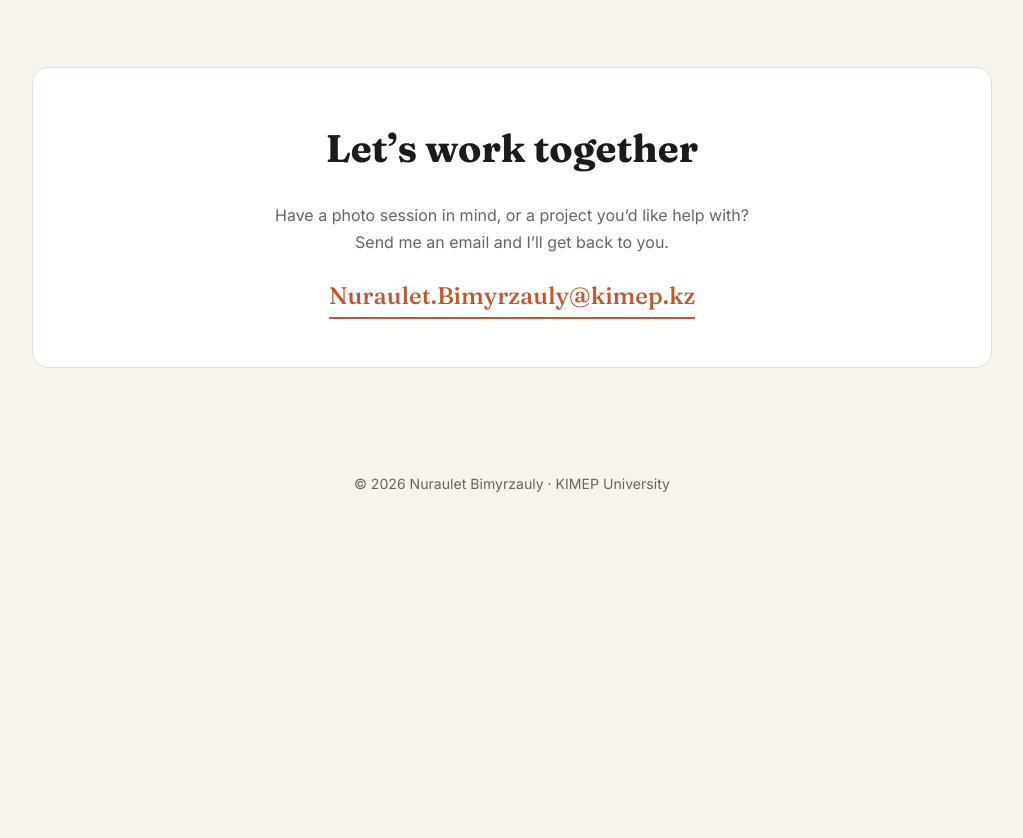
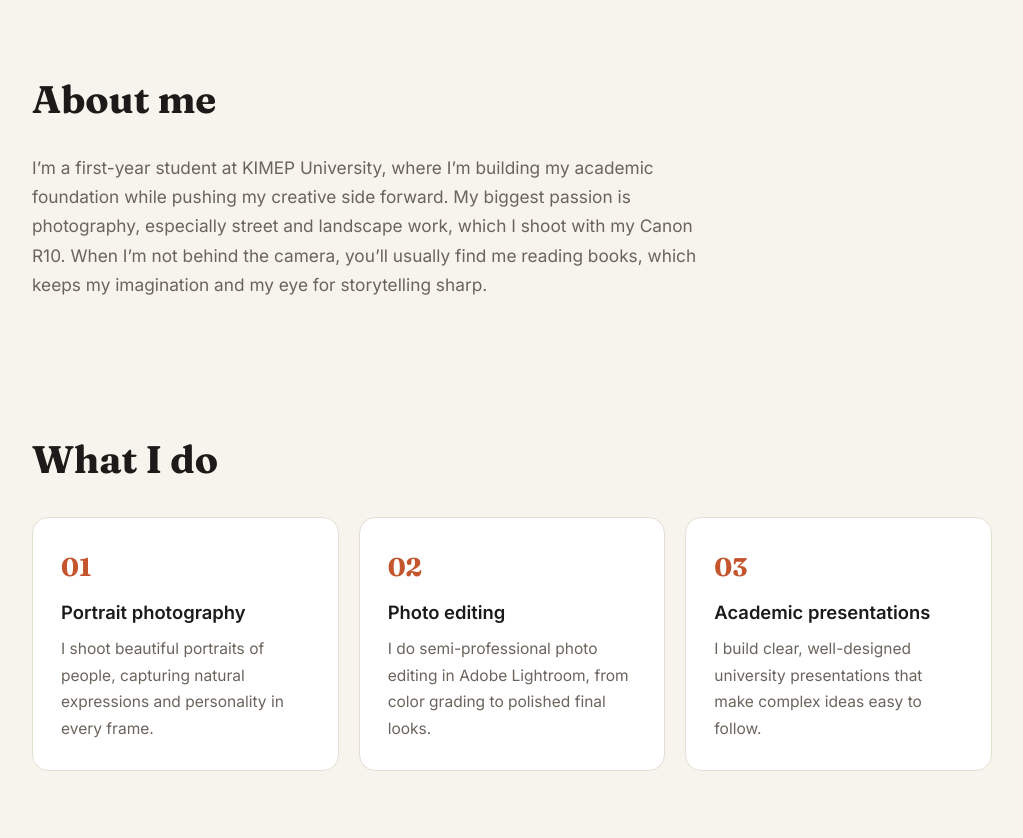
Before and after one commit to KafkaINurauletI/Bimyrzauly-Nuraulet, a plain HTML site: page index.html in a window 1280 px wide. Shown: the part 2479-3317 px from the top of the page, without its empty margins (128-1151 px from the left). Before the commit the page ends 3015 px from the top, so only its background shows below. Drawn offline with Linux system fonts and the light colour scheme.

Commit message:
Refactor index.html structure and styles

```diff
--- a/index.html
+++ b/index.html
@@ -309,8 +309,6 @@
   </footer>
 
 </body>
-</html>
-
 <!DOCTYPE html>
 <html lang="en">
 <head>
@@ -329,14 +327,14 @@
     <nav class="container">
       <a href="index.html" class="logo">N<span>.</span>B</a>
       <ul>
-        <li><a href="index.html" aria-current="page">Home</a></li>
-        <li><a href="about.html">About</a></li>
-        <li><a href="projects.html">Projects</a></li>
+        <li><a href="index.html" class="active" aria-current="page">Home</a></li>
+        <li><a href="photo.html">Photo</a></li>
+        <li><a href="price.html">Price</a></li>
       </ul>
     </nav>
   </header>
 
-  <main>
+  <main id="top">
 
     <div class="container hero">
       <span class="eyebrow">Photographer · Student</span>
@@ -344,6 +342,38 @@
       <p>I’m an 18-year-old photographer who looks for the quiet stories hiding in everyday streets and wide-open landscapes.</p>
       <a href="#contact" class="btn">Get in touch</a>
     </div>
+
+    <section id="about" class="about">
+      <div class="container">
+        <h2>About me</h2>
+        <p>
+          I’m a first-year student at KIMEP University, where I’m building my academic foundation while pushing my creative side forward. My biggest passion is photography, especially street and landscape work, which I shoot with my Canon R10. When I’m not behind the camera, you’ll usually find me reading books, which keeps my imagination and my eye for storytelling sharp.
+        </p>
+      </div>
+    </section>
+
+    <section id="skills">
+      <div class="container">
+        <h2>What I do</h2>
+        <div class="cards">
+          <article class="card">
+            <div class="num">01</div>
+            <h3>Portrait photography</h3>
+            <p>I shoot beautiful portraits of people, capturing natural expressions and personality in every frame.</p>
+          </article>
+          <article class="card">
+            <div class="num">02</div>
+            <h3>Photo editing</h3>
+            <p>I do semi-professional photo editing in Adobe Lightroom, from color grading to polished final looks.</p>
+          </article>
+          <article class="card">
+            <div class="num">03</div>
+            <h3>Academic presentations</h3>
+            <p>I build clear, well-designed university presentations that make complex ideas easy to follow.</p>
+          </article>
+        </div>
+      </div>
+    </section>
 
     <section id="contact">
       <div class="container">
```
